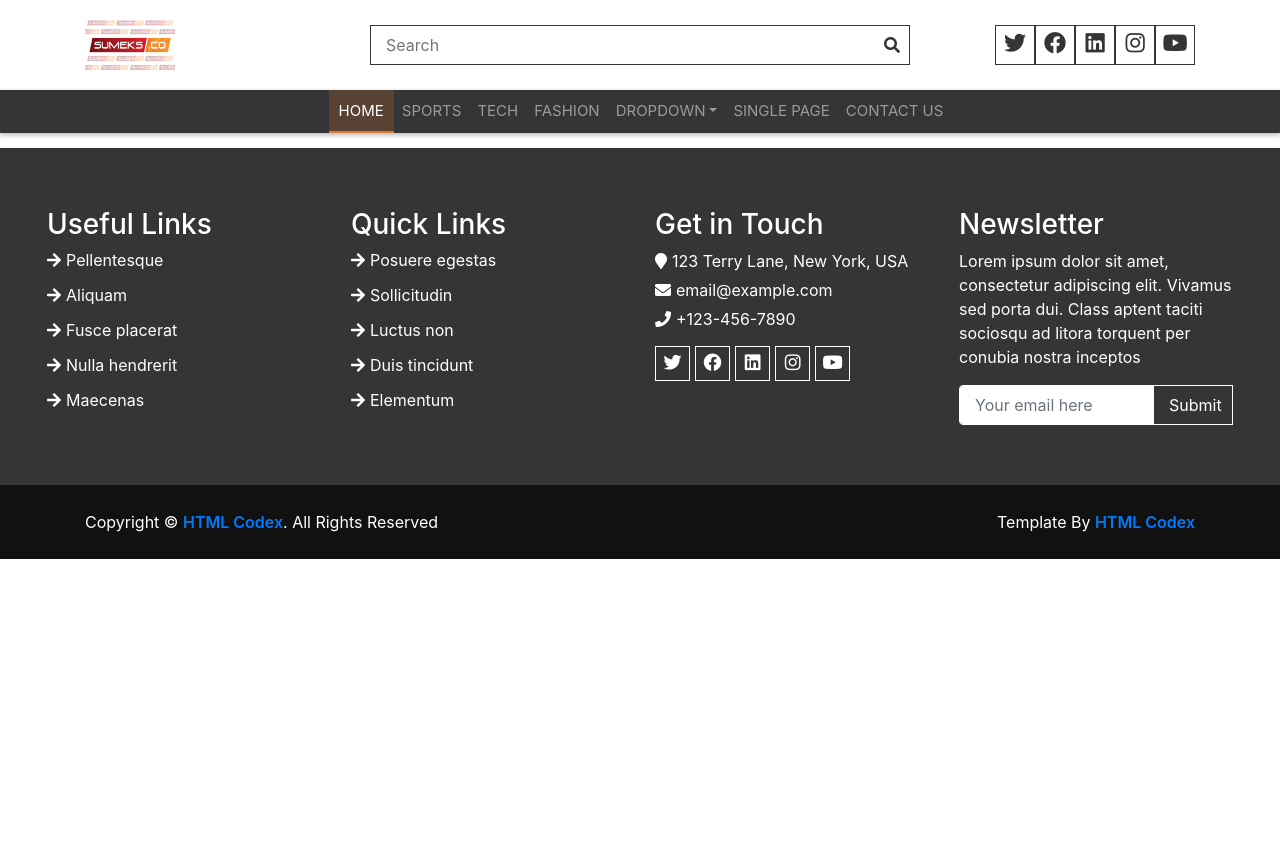
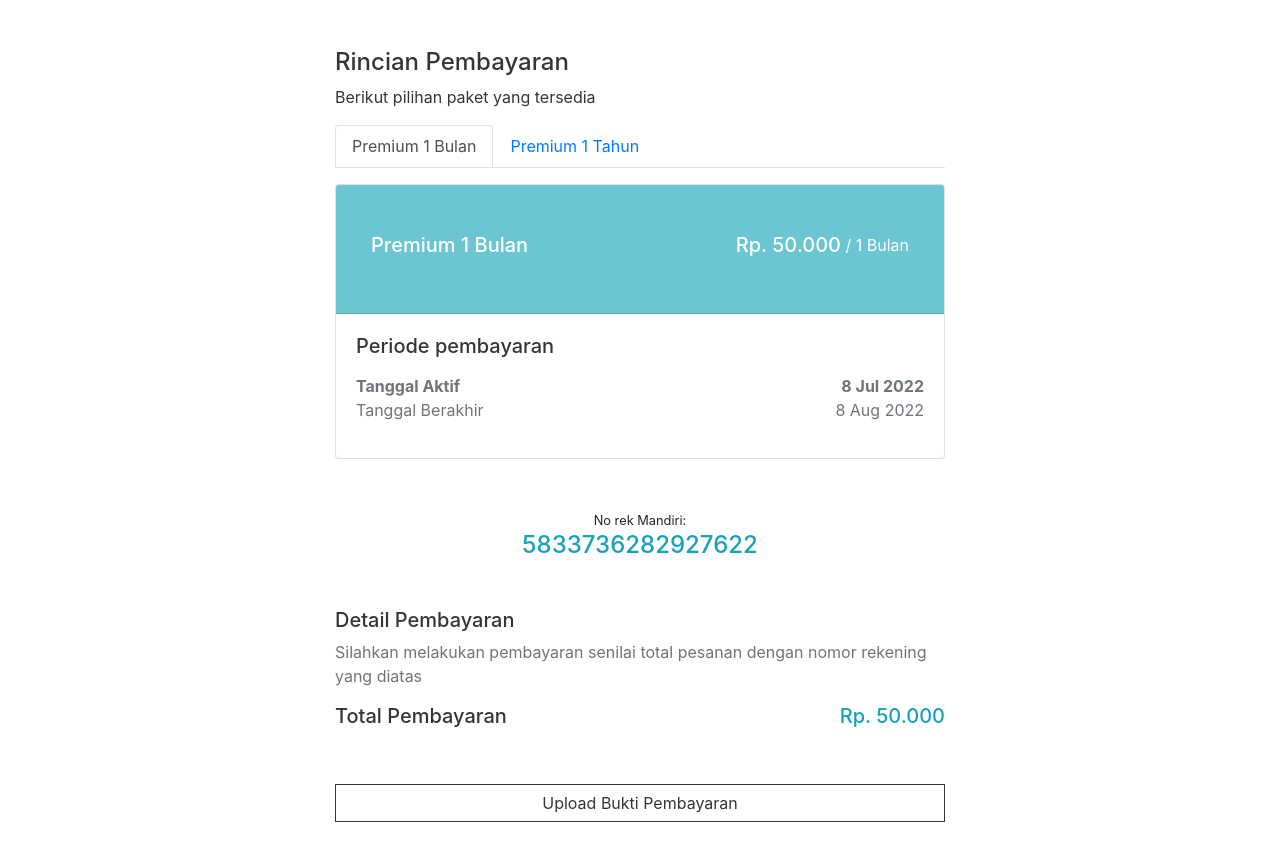
Before and after one commit to MuhammadSuryono/muratatra-headline-web, a Nuxt app: page /payment in a window 1280 px wide. Shown: the top 850 px of the page. Before the commit the page ends 800 px from the top, so only its background shows below. Built offline with nearby package versions, Linux system fonts and the light colour scheme.

Commit message:
Payment method

```diff
--- /dev/null
+++ b/layouts/payment.vue
@@ -0,0 +1,23 @@
+<template>
+  <div>
+    <Nuxt />
+  </div>
+</template>
+
+<script>
+export default {
+  name: "payment",
+};
+</script>
+
+<style>
+.bg-info-100 {
+  background-color: #17a3b870 !important;;
+}
+.bg-info-200 {
+  background-color: #17a3b8a1 !important;;
+}
+.bg-info-200 * {
+  color: #fff !important;;
+}
+</style>
--- a/package.json
+++ b/package.json
@@ -10,6 +10,7 @@
   },
   "dependencies": {
     "core-js": "^3.19.3",
+    "moment": "^2.29.4",
     "nuxt": "^2.15.8",
     "vue": "^2.6.14",
     "vue-server-renderer": "^2.6.14",
--- /dev/null
+++ b/pages/payment.vue
@@ -0,0 +1,210 @@
+<template>
+    <div class="container my-5 w-50">
+    <h4>Rincian Pembayaran</h4>
+    <p>Berikut pilihan paket yang tersedia</p>
+
+    <div>
+      <nav>
+        <div class="nav nav-tabs" id="nav-tab" role="tablist">
+          <a
+            class="nav-link"
+            href="#"
+            v-for="(tabs, iTabs) in subscriptionTabs"
+            :key="iTabs"
+            :class="{ active: isActive(tabs.id) }"
+            @click.prevent="[setActiveItem(tabs.id), setActiveSubscription(tabs.id)]"
+          >
+            {{ tabs.title }}
+          </a>
+        </div>
+      </nav>
+      <div class="tab-content" id="nav-tabContent">
+        <div
+          class="tab-pane"
+          :class="{ 'active show': isActive(subscription.id) }"
+        >
+          <div class="card w-100 mt-3">
+            <div class="card-header py-5 bg-info-200">
+              <div
+                class="container d-flex justify-content-between align-items-center"
+              >
+                <h5>{{ subscription.title }}</h5>
+                <div>
+                  <div class="d-flex">
+                    <h5>
+                      {{
+                        decimalToRp(
+                          discount(subscription.price, subscription.discount)
+                        )
+                      }}
+                    </h5>
+                    &nbsp;
+                    <span class="text-muted"
+                      >/ {{ subscription.duration }}</span
+                    >
+                  </div>
+                  <div
+                    :class="[subscription.discount <= 0 ? 'd-none' : 'd-flex']"
+                  >
+                    <s>{{ decimalToRp(subscription.price) }}</s>
+                    &nbsp;
+                    <span class="badge badge-danger-custom">
+                      -{{ subscription.discount }}%
+                    </span>
+                  </div>
+                </div>
+              </div>
+            </div>
+            <div class="card-body">
+              <h5 class="card-title">Periode pembayaran</h5>
+              <p class="card-text">
+                <div class="d-flex justify-content-between font-weight-bold">
+                    <span class="text-muted">Tanggal Aktif</span>
+                    <span class="text-muted">
+                      {{ subscription.periodStart }}
+                    </span>
+                </div>
+                <div class="d-flex justify-content-between">
+                    <span class="text-muted">Tanggal Berakhir</span>
+                    <span class="text-muted">
+                      {{ subscription.periodEnd }}
+                    </span>
+                </div>
+              </p>
+            </div>
+          </div>
+        </div>
+      </div>
+    </div>
+
+    <div class="my-5 d-block text-center">
+      <small>No rek Mandiri:</small>
+      <h4 class="text-info">5833736282927622</h4>
+    </div>
+
+    <div class="mt-5">
+      <h5>Detail Pembayaran</h5>
+      <p class="text-muted">Silahkan melakukan pembayaran senilai total pesanan dengan nomor rekening yang diatas</p>
+        <div class="text-muted d-flex justify-content-between">
+          <h5>Total Pembayaran</h5>
+          <h5 class="text-info">
+            {{ decimalToRp(discount(subscription.price, subscription.discount)) }}
+          </h5>
+      </div>
+    </div>
+
+    <div class="mt-5">
+      <button type="button" class="btn btn-primary w-100" @click="isShowModal()">Upload Bukti Pembayaran</button>
+    </div>
+    <!-- Modal -->
+    <div class="modal fade" id="paymentModal" tabindex="-1" aria-labelledby="paymentModalLabel" aria-hidden="true">
+      <div class="modal-dialog">
+        <div class="modal-content">
+          <div class="modal-header">
+            <h5 class="modal-title" id="paymentModalLabel">Modal title</h5>
+            <button type="button" class="close" data-dismiss="modal" aria-label="Close">
+              <span aria-hidden="true">&times;</span>
+            </button>
+          </div>
+          <div class="modal-body">
+            ...
+          </div>
+          <div class="modal-footer">
+            <button type="button" class="btn btn-secondary" data-dismiss="modal">Close</button>
+            <button type="button" class="btn btn-primary">Save changes</button>
+          </div>
+        </div>
+      </div>
+    </div>
+  </div>
+</template>
+
+<script>
+import moment from "moment";
+
+export default {
+  name: "payment",
+  layout: "payment",
+  data() {
+    return {
+      //
+      subscription: {},
+      subscriptionTabs: [
+        {
+          id: "monthly",
+          title: "Premium 1 Bulan",
+        },
+        {
+          id: "yearly",
+          title: "Premium 1 Tahun",
+        },
+      ],
+      activeItem: "monthly",
+    };
+  },
+  mounted() {
+    // this.getMonthlySubscription()
+    this.setActiveSubscription(this.activeItem);
+  },
+  methods: {
+    isShowModal() {
+      $("#paymentModal").modal("show");
+    },
+    setIsShowModal() {
+      this.isShowModal = !this.isShowModal
+    },
+    setActiveItem(item) {
+      this.activeItem = item;
+    },
+    setActiveSubscription(subscription) {
+      const [monthly, yearly] = this.subscriptionTabs
+
+      if (subscription === monthly.id) this.getMonthlySubscription()
+      if (subscription === yearly.id) this.getYearlySubscription()
+    },
+    isActive(item) {
+      return this.activeItem === item;
+    },
+    decimalToRp(number) {
+      return "Rp. " + number?.toString()?.replace(/\B(?=(\d{3})+(?!\d))/g, ".");
+    },
+    discount(price, discount) {
+      return price - (price * discount) / 100;
+    },
+    getMonthlySubscription() {
+      const monthly = {
+        id: "monthly",
+        title: "Premium 1 Bulan",
+        price: 50000,
+        discount: 0,
+        duration: "1 Bulan",
+        periodStart: moment().format("D MMM YYYY"),
+        periodEnd: moment().add(1, "months").format("D MMM YYYY"),
+      }
+
+      this.subscription = monthly
+    },
+    getYearlySubscription() {
+      const yearly = {
+        id: "yearly",
+        title: "Premium 1 Tahun",
+        price: 600000,
+        discount: 40,
+        duration: "1 Tahun",
+        periodStart: moment().format("D MMM YYYY"),
+        periodEnd: moment().add(1, "year").format("D MMM YYYY"),
+      }
+
+      this.subscription = yearly
+    },
+  },
+};
+</script>
+
+<style>
+.badge-danger-custom {
+  background-color: #ffb6be;
+  color: #f24f5f !important;
+  line-height: normal !important;
+}
+</style>
```
